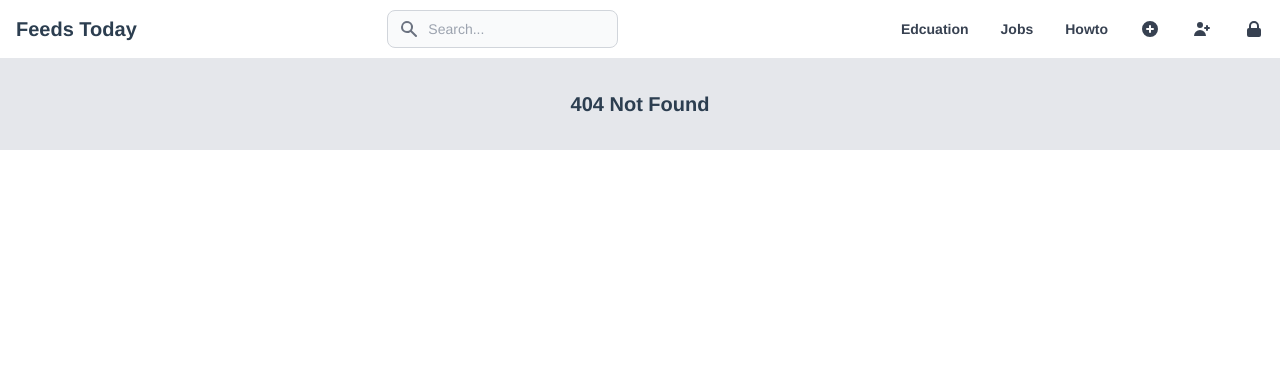
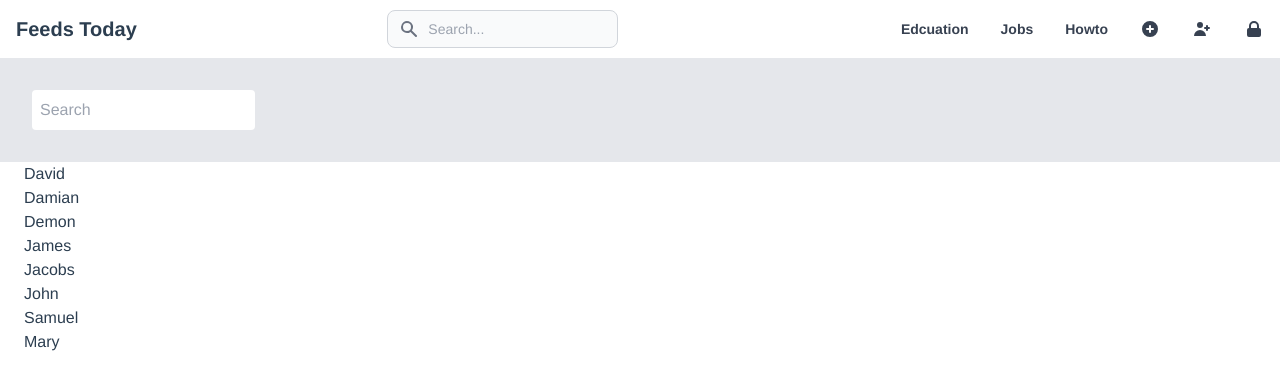
Before and after one commit to davemaxwell612/feedsarena.com, a Vue app: page /search in a window 1280 px wide. Before the commit this address had no page. Shown: the top 388 px of the page. Built offline with nearby package versions, Linux system fonts and the light colour scheme.

Commit message:
Add footer

```diff
--- /dev/null
+++ b/src/components/Footer.vue
@@ -0,0 +1,11 @@
+<template>
+    <div class="footer bg-gray-200 p-12">
+
+    </div>
+</template>
+
+<script>
+   export default{
+
+    }
+</script>
--- a/src/components/FrontSideBar.vue
+++ b/src/components/FrontSideBar.vue
@@ -1,11 +1,21 @@
 <template>
   <div class=" w-full w-3/4 flex flex-col bg-white shadow-lg rounded-lg overflow-hidden">
 
-    <div class="bg-gray-200 text-gray-700 text-lg px-2 py-4">Tags</div>
-
+<div class="flex justify-between bg-gray-200 text-gray-700 text-lg px-2 py-4">
+  <div >Tags</div>
+  <div class="mr-2">Posts</div>
+</div>
     <div class="flex justify-between items-center px-2 py-2">
-      <div class="bg-orange-600 text-xs uppercase  text-gray-400 font-bold">#tag</div>
-      <div class="px-2 py-1 rounded-full border border-gray-200 text-sm">1988</div>
+      <div class="tagtitle">
+        <div class="bg-orange-600 text-xs uppercase mb-4 text-gray-400 font-bold">#Education</div>
+        <div class="bg-orange-600 text-xs uppercase mb-4 text-gray-400 font-bold">#Jobs</div>
+        <div class="bg-orange-600 text-xs uppercase mb-4 text-gray-400 font-bold">#HowTo</div>
+      </div>
+      <div class="postcount">
+        <div class="px-2 py-1 rounded-full mb-2 border border-gray-200 text-sm">19886</div>
+        <div class="px-2 py-1 rounded-full mb-2 border border-gray-200 text-sm">19687</div>
+        <div class="px-2 py-1 rounded-full mb-2 border border-gray-200 text-sm">678</div>
+      </div>
     </div>
   </div>
 </template>
--- a/src/router/index.js
+++ b/src/router/index.js
@@ -6,6 +6,7 @@ import SignUp from '../views/SignUp.vue'
 import PostDetails from '../views/PostDetails.vue'
 import ForgotPassword from '../views/ForgotPassword.vue'
 import NotFound from '../views/NotFound.vue'
+import search from '../views/search.vue'
 
 const routes = [
   {
@@ -45,6 +46,11 @@ const routes = [
     name: 'NotFound',
     component: NotFound
   },
+  {
+    path: '/search',
+    name: 'searc',
+    component: search
+  },
   // {
   //   path: '/education',
   //   name: 'Education',
--- a/src/views/Home.vue
+++ b/src/views/Home.vue
@@ -4,9 +4,9 @@
         <input class="hidden" aria-hidden="true" checked="checked" type="checkbox" name="" id="sidebar-toggle">
 
         <!-- <Thesidebar /> -->
-
-      <main class="content">
-        <div class="bg-gray-200 main_section">
+        <main class="content">
+          <div class="bg-gray-200 main_section">
+          <!-- <input type="text" placeholder="search" v-model="search"> -->
            <!-- <TrendingPosts /> -->
            <div v-if="error">{{error}}</div>
 
@@ -22,6 +22,8 @@
       </main>
 
     </div>
+    <!-- Footer -->
+    <Footer />
 
   </div>
 
@@ -29,12 +31,14 @@
 </template>
 
 <script>
+  import {computed, ref} from 'vue'
 // @ is an alias to /src
 import PostList from '../components/PostList.vue'
 import getPosts from '../Composibles/getPosts'
 import TrendingPosts from '../components/TrendingPosts.vue'
 import Thesidebar from '../components/Thesidebar.vue'
 import Spinner from '../components/Spinner.vue'
+import Footer from '../components/Footer.vue'
 
 export default {
   name: 'Home',
@@ -42,9 +46,14 @@ export default {
     PostList,
     TrendingPosts,
     Thesidebar,
-    Spinner
-  },
+    Spinner,
+    Footer
+},
   setup(){
+    // const search = ref('')
+    // const matchinPosts = computed (() =>{
+    //   return posts.value.filter((posts) => posts.includes(search.value))
+    // })
     const {posts, error, load} = getPosts()
     load();
     return{posts,error}
--- a/src/views/NotFound.vue
+++ b/src/views/NotFound.vue
@@ -1,5 +1,5 @@
 <template>
-  <div class="h-98 p-8 bg-gray-200">
+  <div class="p-8 bg-gray-200">
     <h1 class="font-bold text-xl text-center">404 Not Found</h1>
   </div>
 </template>
--- /dev/null
+++ b/src/views/search.vue
@@ -0,0 +1,29 @@
+<template>
+  <div class="bg-gray-200 p-8">
+    <input class="p-2 rounded" type="text" placeholder="Search" v-model="search">
+  </div>
+
+    <p>{{search}}</p>
+  <p class="pl-6" v-for="name in matchingNames" :key="name">{{name}}</p>
+</template>
+
+<script>
+  import {computed, ref} from 'vue'
+export default {
+
+  setup(){
+    const search = ref('')
+    const names = ref(['David', 'Damian', 'Demon', 'James', 'Jacobs', 'John', 'Samuel', 'Mary'])
+
+    const matchingNames = computed(()=>{
+      return names.value.filter((name)=> name.includes(search.value))
+    })
+
+    return {names, search, matchingNames}
+  }
+}
+</script>
+
+<style>
+
+</style>
```
